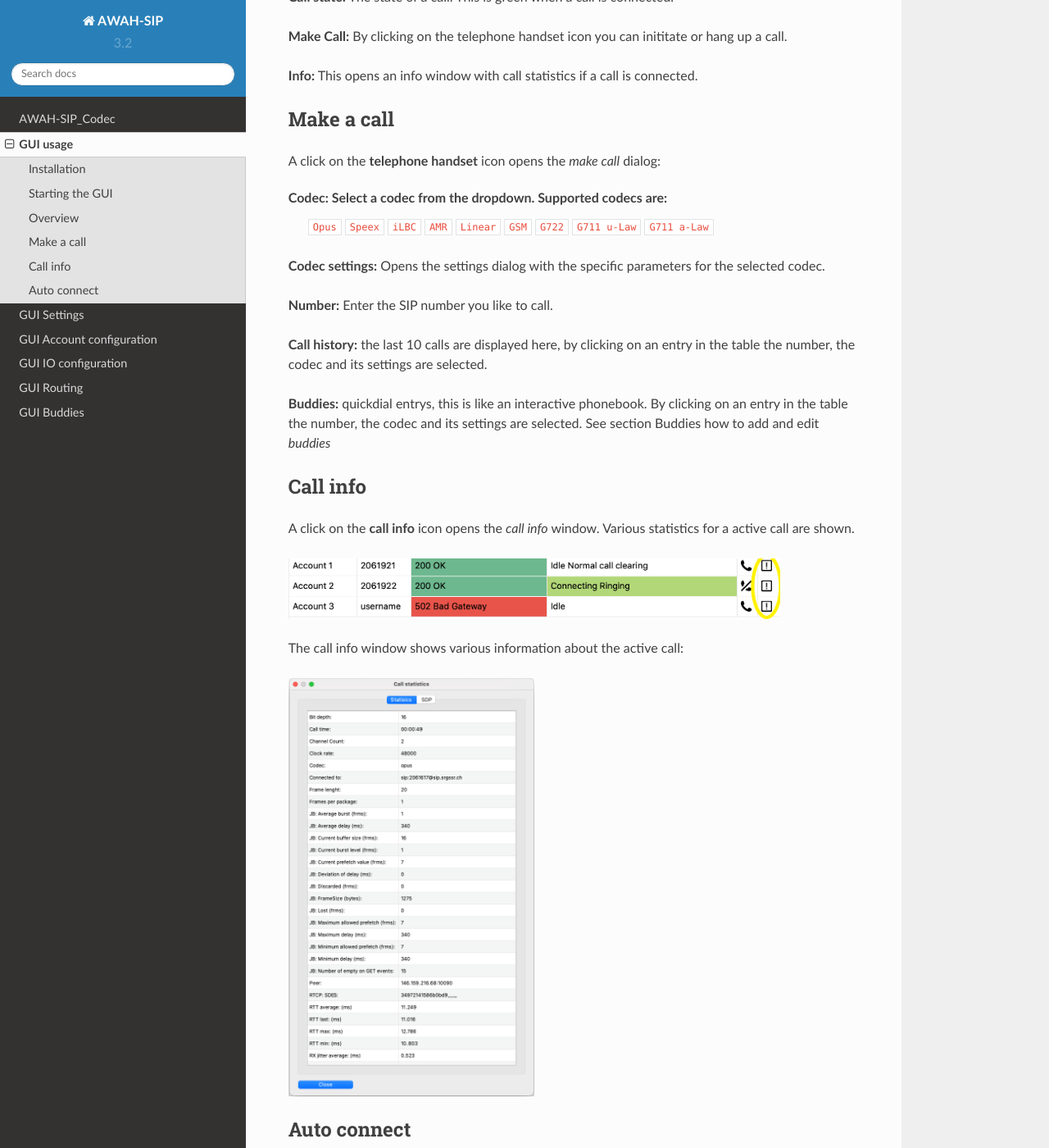
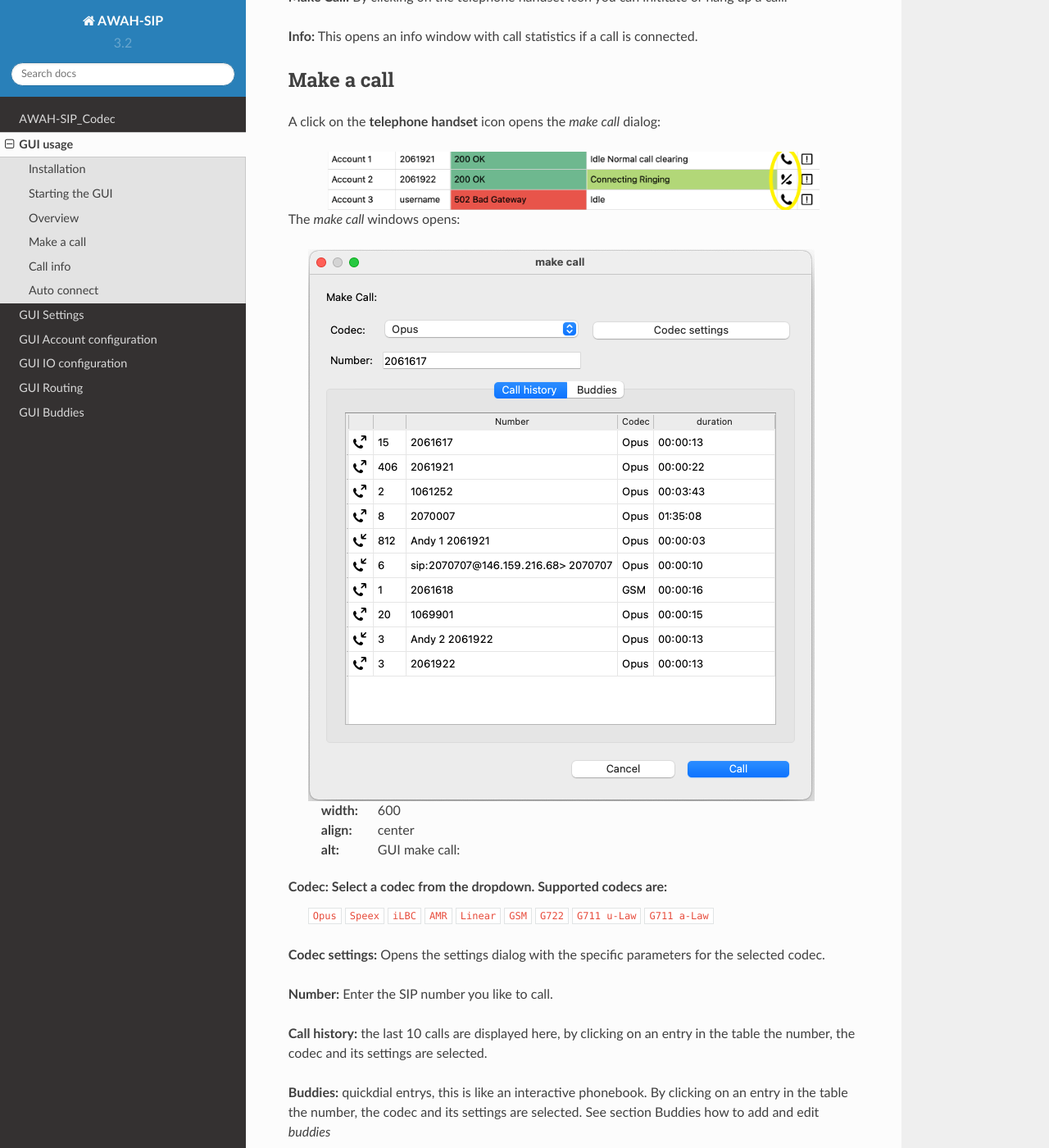
Before and after one commit to AWAH-SIP/AWAH-SIP_Documentation, a Sphinx documentation site: the page built from docs/source/AWAH-SIP_GUI.rst, in a window 1280 px wide and 1400 px high, scrolled down 1403 px. Shown: the whole window at 82% size. Built offline with Sphinx 7.4.7 and the Read the Docs theme 2.0.0, drawn with Linux system fonts in a browser that asks for light colours.

Commit message:
Update AWAH-SIP_GUI.rst

```diff
--- a/docs/source/AWAH-SIP_GUI.rst
+++ b/docs/source/AWAH-SIP_GUI.rst
@@ -20,6 +20,7 @@
 
 .. image:: images/Connect-dialog.png
   :width: 300
+  :align: center
   :alt: connect dialog
 
 When you start the GUI a connect dialog appears. Enter the IP address of the AWAH-SIP_codec that
@@ -33,6 +34,7 @@
 
 .. image:: images/GUI-Overview.png
   :width: 600
+  :align: center
   :alt: GUI overwiew
 
 Each line in the main view represents an account.
@@ -57,12 +59,14 @@
 
 .. image:: images/Call_button.png
   :width: 600
+  :align: center
   :alt: GUI telepnoe icon:
 
-  The *make call* windows opens:
+The *make call* windows opens:
 
   .. image:: images/make_call.png
   :width: 600
+  :align: center
   :alt: GUI make call:
 
 **Codec:** Select a codec from the dropdown. Supported codecs are:
@@ -86,12 +90,14 @@
 
 .. image:: images/Call_info.png
   :width: 600
+  :align: center
   :alt: GUI telepnoe iccon:
 
 The call info window shows various information about the active call:
 
 .. image:: images/call_statistics.png
   :width: 300
+  :align: center
   :alt: GUI telepnoe iccon:
 
 
```
